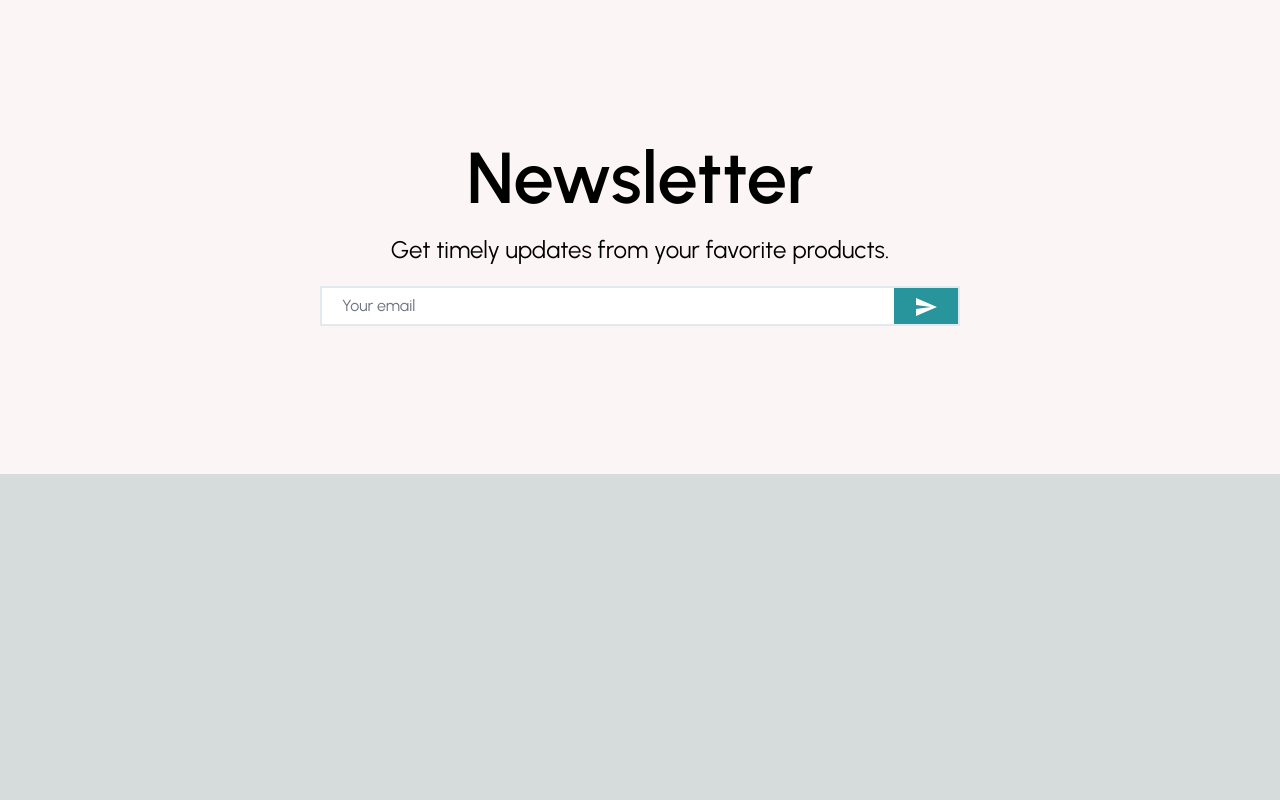
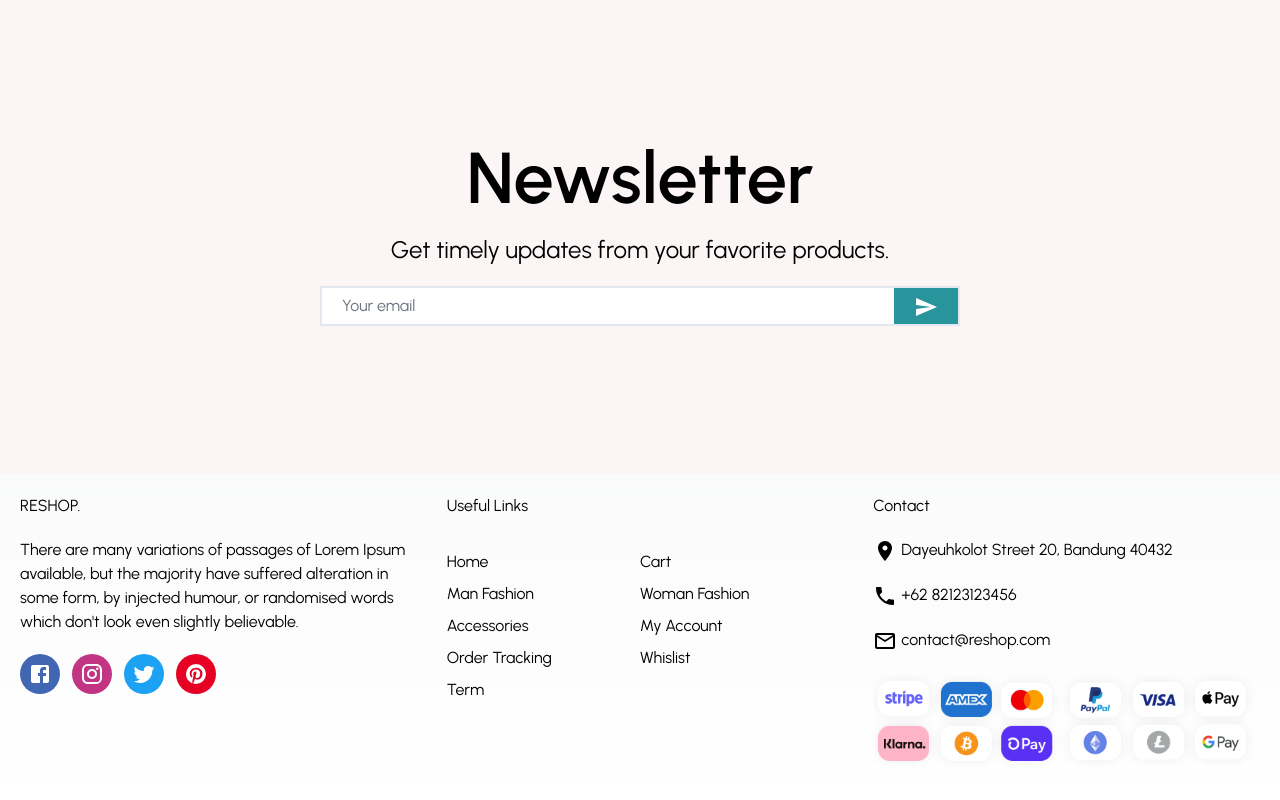
Before and after one commit to refaldy04/ecommerce-with-stripe, a Next.js app: page / in a window 1280 px wide. Shown: the part 1939-2739 px from the top of the page. Before the commit the page ends 2413 px from the top, so only its background shows below. Built offline with nearby package versions, Linux system fonts and the light colour scheme.

Commit message:
feat: footer

```diff
--- /dev/null
+++ b/app/components/Footer.tsx
@@ -0,0 +1,73 @@
+import React from "react";
+import FacebookIcon from "@mui/icons-material/Facebook";
+import InstagramIcon from "@mui/icons-material/Instagram";
+import TwitterIcon from "@mui/icons-material/Twitter";
+import PinterestIcon from "@mui/icons-material/Pinterest";
+import RoomIcon from "@mui/icons-material/Room";
+import LocalPhoneIcon from "@mui/icons-material/LocalPhone";
+import MailOutlineIcon from "@mui/icons-material/MailOutline";
+// import payments from "";
+import Image from "next/image";
+
+const Footer = () => {
+  return (
+    <div className="flex">
+      <div className="flex-1 flex flex-col p-5 gap-5">
+        <h1>RESHOP.</h1>
+        <p>
+          There are many variations of passages of Lorem Ipsum available, but
+          the majority have suffered alteration in some form, by injected
+          humour, or randomised words which don't look even slightly believable.
+        </p>
+        <div className="flex gap-3">
+          <div className="w-10 h-10 rounded-full text-white bg-[#4267B2] flex justify-center items-center cursor-pointer">
+            <FacebookIcon />
+          </div>
+          <div className="w-10 h-10 rounded-full text-white bg-[#C13584] flex justify-center items-center cursor-pointer">
+            <InstagramIcon />
+          </div>
+          <div className="w-10 h-10 rounded-full text-white bg-[#1DA1F2] flex justify-center items-center cursor-pointer">
+            <TwitterIcon />
+          </div>
+          <div className="w-10 h-10 rounded-full text-white bg-[#E60023] flex justify-center items-center cursor-pointer">
+            <PinterestIcon />
+          </div>
+        </div>
+      </div>
+      <div className="flex-1 p-5">
+        <h3 className="mb-8">Useful Links</h3>
+        <ul className="flex flex-wrap gap-y-2">
+          <li className="w-1/2">Home</li>
+          <li className="w-1/2">Cart</li>
+          <li className="w-1/2">Man Fashion</li>
+          <li className="w-1/2">Woman Fashion</li>
+          <li className="w-1/2">Accessories</li>
+          <li className="w-1/2">My Account</li>
+          <li className="w-1/2">Order Tracking</li>
+          <li className="w-1/2">Whislist</li>
+          <li className="w-1/2">Term</li>
+        </ul>
+      </div>
+      <div className="flex-1 flex flex-col p-5 gap-y-5">
+        <h3>Contact</h3>
+        <p>
+          <RoomIcon /> Dayeuhkolot Street 20, Bandung 40432
+        </p>
+        <p>
+          <LocalPhoneIcon /> +62 82123123456
+        </p>
+        <p>
+          <MailOutlineIcon /> contact@reshop.com
+        </p>
+        <Image
+          src="/images/credit.png"
+          alt="payments"
+          width={600}
+          height={300}
+        />
+      </div>
+    </div>
+  );
+};
+
+export default Footer;
--- a/app/page.tsx
+++ b/app/page.tsx
@@ -5,6 +5,7 @@ import Slider from "./components/Slider";
 import Categories from "./components/Categories";
 import Products from "./components/Products";
 import NewsLetter from "./components/NewsLetter";
+import Footer from "./components/Footer";
 
 const urbanist = Urbanist({
   subsets: ["latin"],
@@ -20,6 +21,7 @@ export default function Home() {
       <Categories />
       <Products />
       <NewsLetter />
+      <Footer />
     </main>
   );
 }
```
Also changed, not shown: public/images/credit.png (added).
